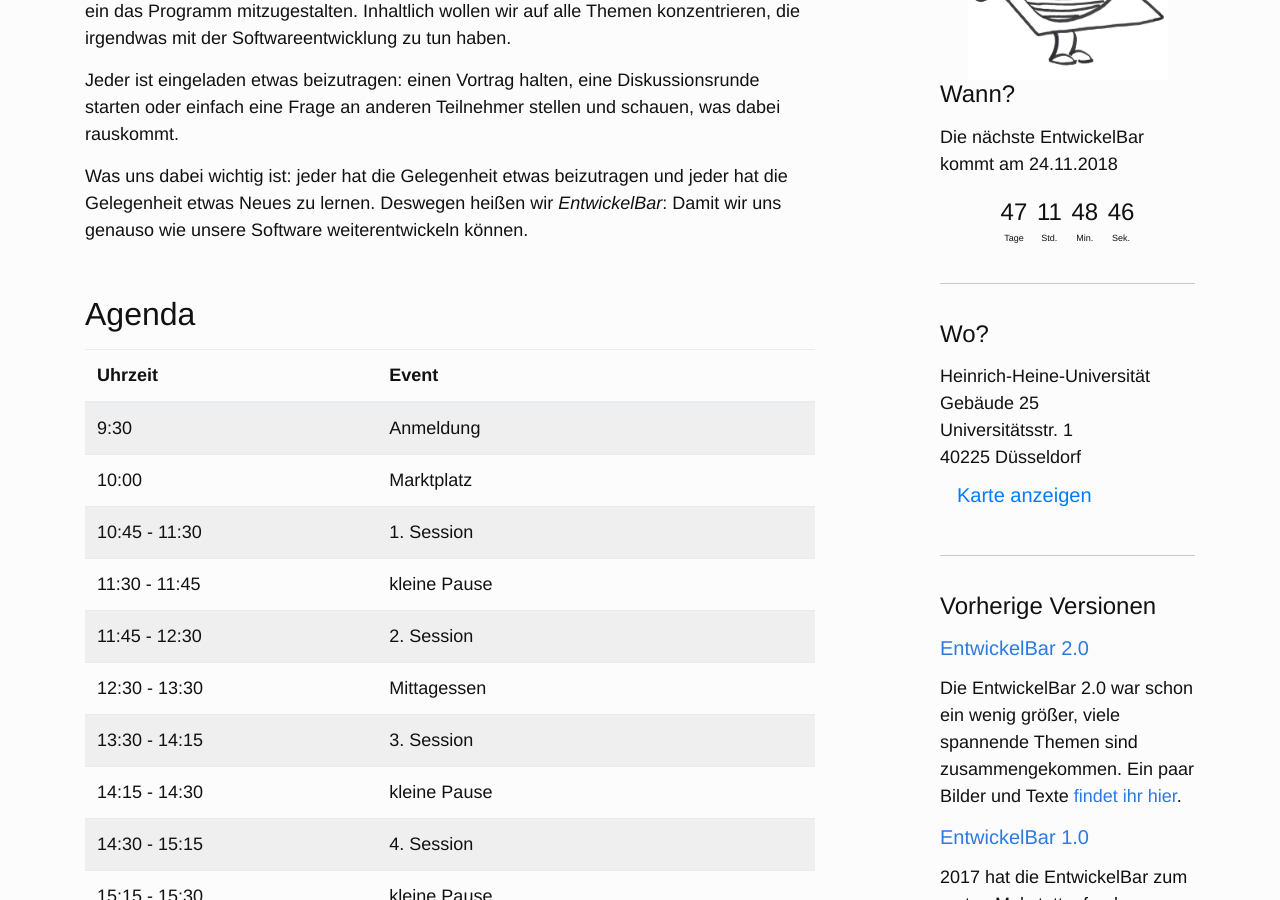
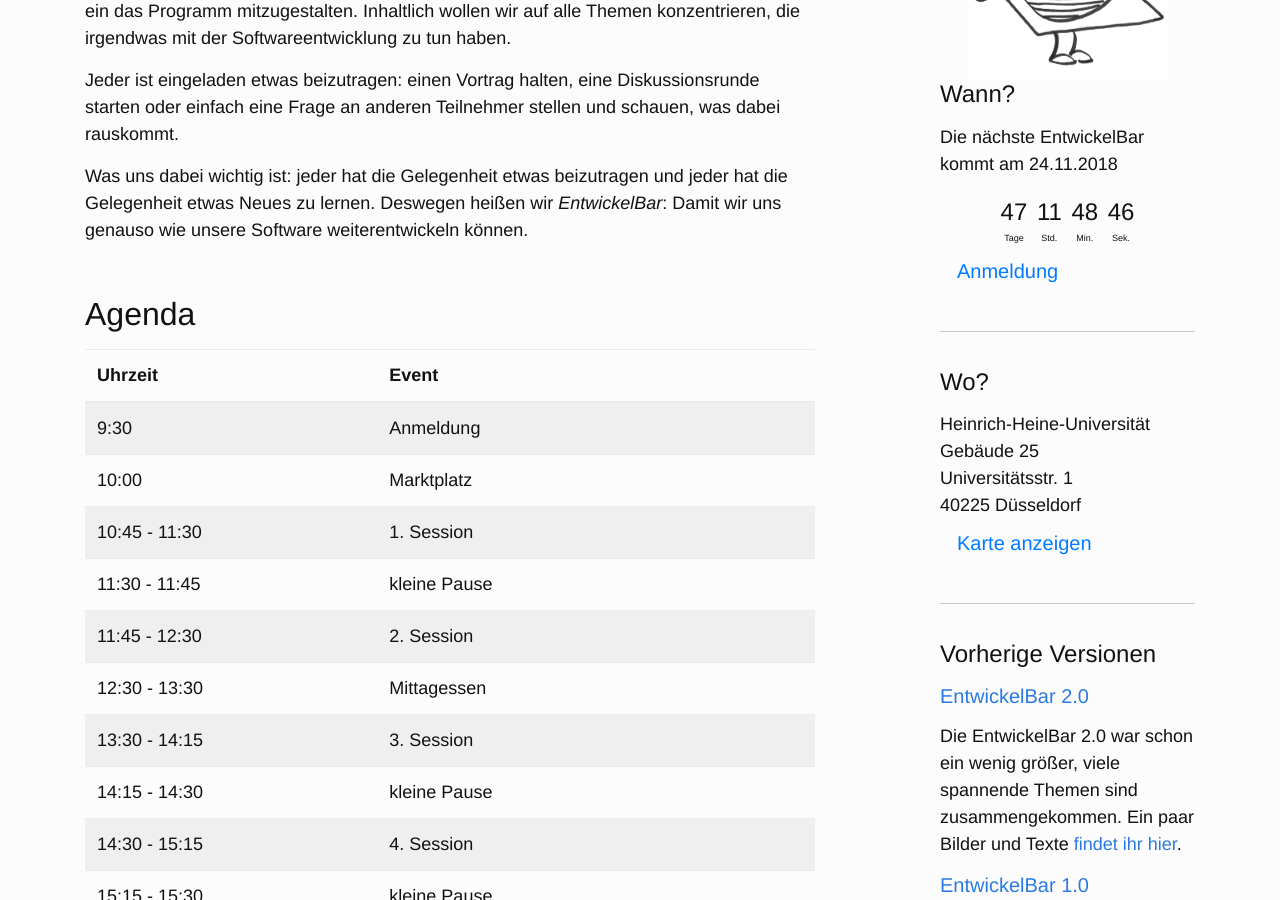
Before and after one commit to EntwickelBar/entwickelbar.github.io, a Jekyll site: the page built from index.html, in a window 1280 px wide and 900 px high, scrolled down 730 px. Built offline with Jekyll 4.4.1, drawn with Linux system fonts in a browser that asks for light colours.

Commit message:
anmeldung

```diff
--- a/_includes/sidebar.html
+++ b/_includes/sidebar.html
@@ -23,7 +23,7 @@
 </table>
 
 
-<!--<a class="btn btn-lg btn-link" href="https://www.meetup.com/de-DE/rheinJUG/events/248885154/">Anmeldung</a> -->
+<a class="btn btn-lg btn-link" href="https://www.meetup.com/de-DE/rheinJUG/events/255300471/">Anmeldung</a>
 
 <hr>
 
```
